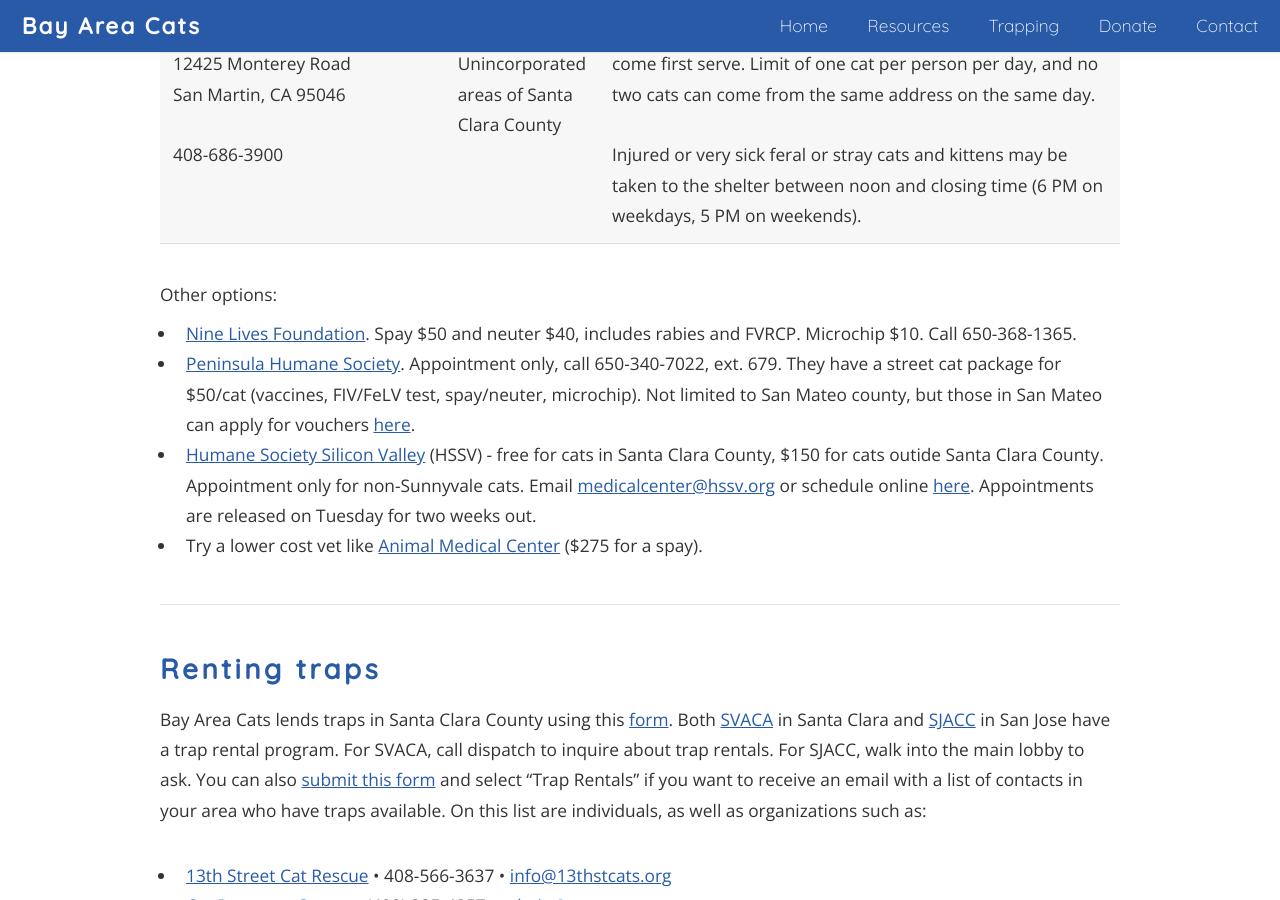
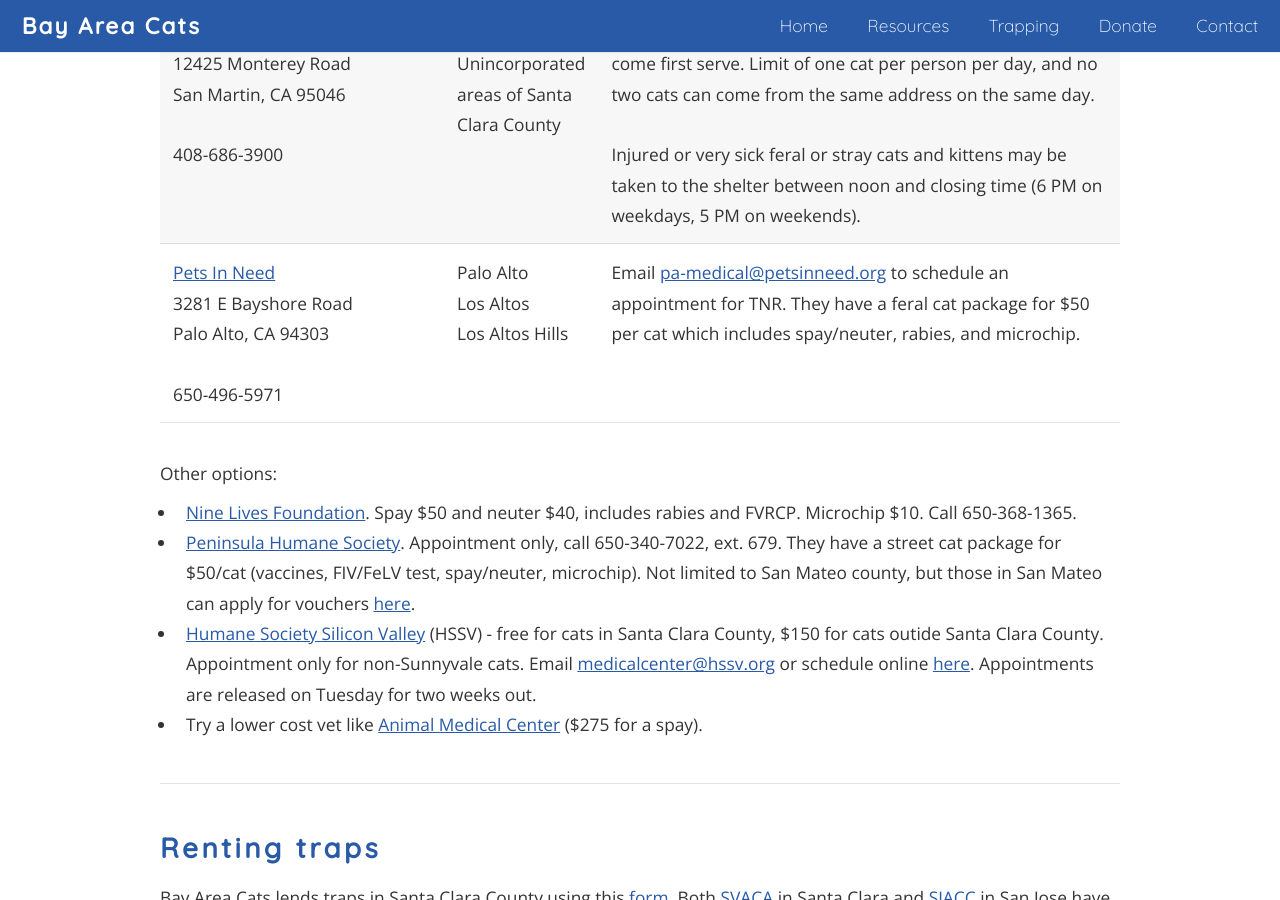
Before and after one commit to sunmeetsingh/bayareacats.github.io, a Jekyll site: the page built from resources.html, in a window 1280 px wide and 900 px high, scrolled down 1896 px. Built offline with Jekyll 4.4.1, drawn with Linux system fonts in a browser that asks for light colours.

Commit message:
Adds PA to TNR list

```diff
--- a/resources.html
+++ b/resources.html
@@ -126,6 +126,22 @@
 
                     </td>
                   </tr>
+
+                  <tr>
+                    <td><a href="https://goo.gl/maps/4U2R2DZ4UCKxFx6D9">Pets In Need</a><br/>
+                    3281 E Bayshore Road<br/>
+                    Palo Alto, CA 94303<br/><br/>
+
+                    650-496-5971
+                    </td>
+                    <td>Palo Alto<br/>
+                    Los Altos<br/>
+                    Los Altos Hills
+
+                    </td>
+                    <td>Email <a target="_blank" href="mailto:pa-medical@petsinneed.org">pa-medical@petsinneed.org</a> to schedule an appointment for TNR. They have a feral cat package for $50 per cat which includes spay/neuter, rabies, and microchip.
+                    </td>
+                  </tr>
                 </table>
 
                 <p style="margin-bottom:0.5em;">Other options:</p>
```
